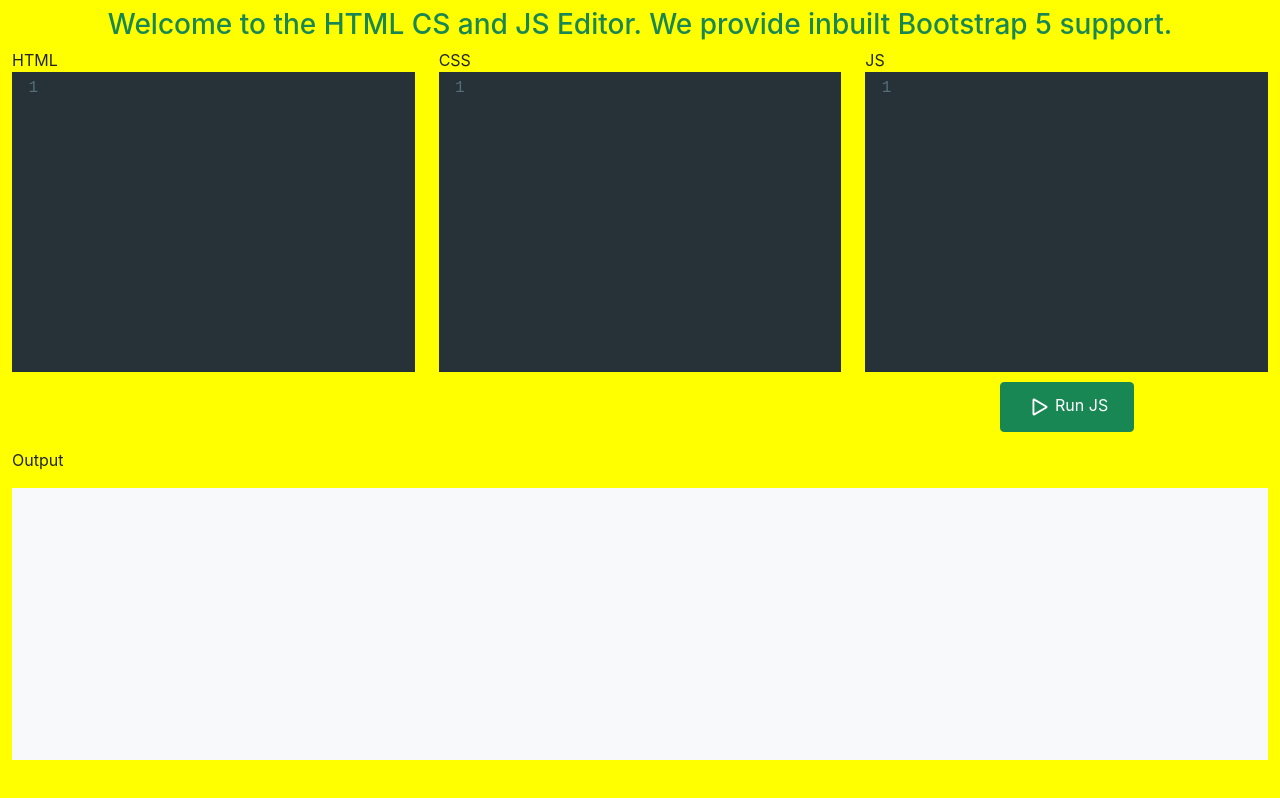
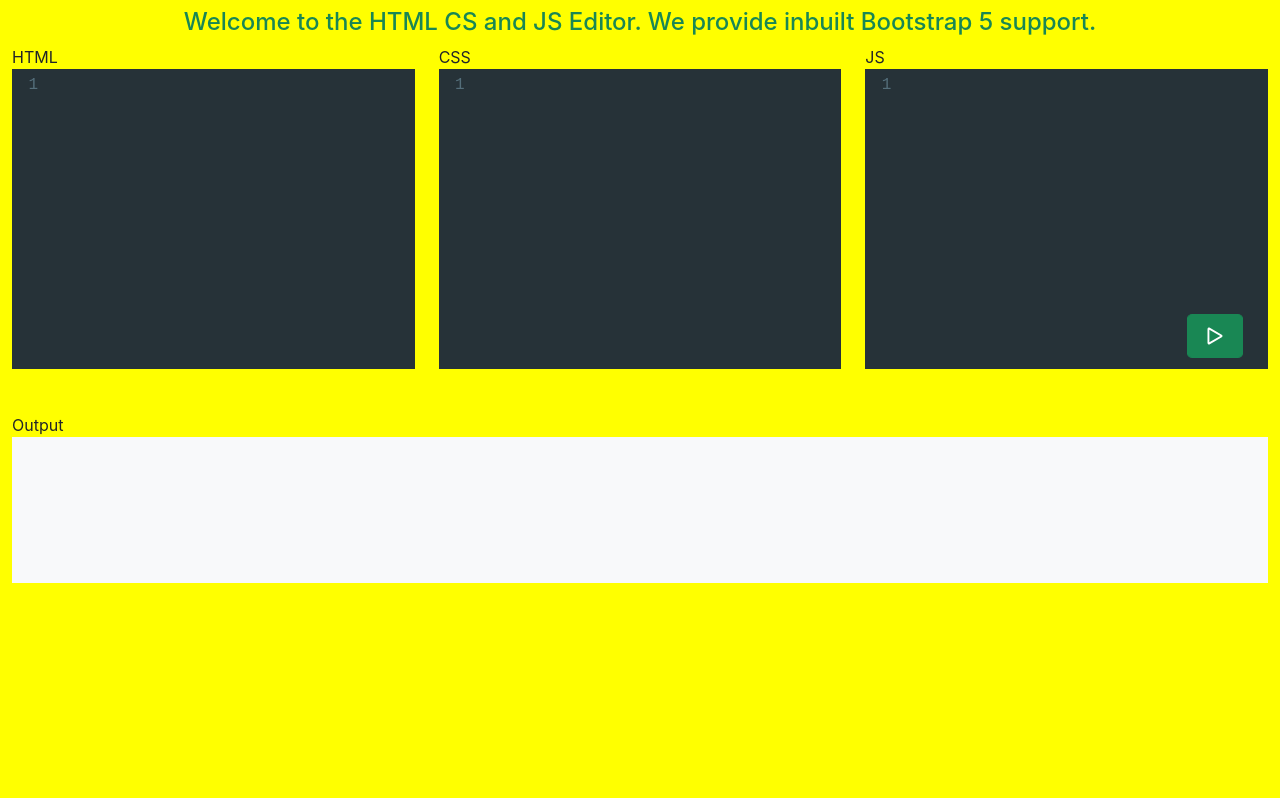
Before and after one commit to shivanshkr/html-playground, a React (Create React App) app: page / in a window 1280 px wide. Built offline with nearby package versions, Linux system fonts and the light colour scheme.

Commit message:
fixing styling

```diff
--- a/public/index.html
+++ b/public/index.html
@@ -28,7 +28,7 @@
   </head>
   <body>
     <noscript>You need to enable JavaScript to run this app.</noscript>
-    <div id="root" class="container-fluid full-height"></div>
+    <div id="root" class="container-fluid"></div>
     <!--
       This HTML file is a template.
       If you open it directly in the browser, you will see an empty page.
--- a/src/App.js
+++ b/src/App.js
@@ -47,8 +47,6 @@
     })
   }
 
-
-
   handleChange1 = (field, value) => {
     this.setState({
       [field]: value
@@ -81,22 +79,13 @@
     })
   }
 
-
-
   render() {
     return (
       <>
-        <div className="h3 h-5 pt-2 text-success text-center">Welcome to the HTML CS and JS Editor. We provide inbuilt Bootstrap 5 support. </div>
-        <div className="row h-50">
-          {/* <div className="col-4 h-100">
-            <span className="h-10">HTML</span>
-            <form className="h-90 d-grid">
-              <textarea type="text" name="html" onChange={this.handleChange} />
-            </form>
-          </div> */}
-          <div className="col-4 h-100">
-            <span className="h-10">HTML</span>
-            <form className="h-90 d-grid">
+        <div className="h4 pt-2 text-success text-center">Welcome to the HTML CS and JS Editor. We provide inbuilt Bootstrap 5 support. </div>
+        <div className="row mb-5 ">
+          <div className="col-sm-6 col-md-4 ">
+            <span className="">HTML</span>
             <CodeMirror
               value={this.state.html}
               options={{
@@ -111,12 +100,9 @@
                 this.handleChange1("html", html)
               }}
             />
-            </form>
           </div>
-          <div className="col-4 h-100">
-            <span className="h-10">CSS</span>
-            <form className="h-90 d-grid">
-              {/* <textarea type="text" name="css" onChange={this.handleChange} /> */}
+          <div className="col-sm-6 col-md-4 ">
+            <span className="">CSS</span>
             <CodeMirror
               value={this.state.css}
               options={{
@@ -131,12 +117,10 @@
                 this.handleChange1("css", css)
               }}
             />
-            </form>
+            {/* </form> */}
           </div>
-          <div className="col-4 h-100">
-            <span className="h-10">JS</span>
-            <form className="h-90 d-grid">
-              {/* <textarea type="text" name="js" onChange={this.handleChange} /> */}
+          <div className="col-sm-6 col-md-4 " style={{ position: "relative" }}>
+            <span className="">JS</span>
             <CodeMirror
               value={this.state.js}
               options={{
@@ -151,18 +135,16 @@
                 this.setState({ js });
               }}
             />
-              <button className="col-4 offset-4 mt-1 btn btn-success" type="button" onClick={this.runJS}>
+            <button className=" btn btn-success btn-floating" style={{ position: "relative", top: "-15%", left: "80%", borderRadius: "10%" }} type="button" onClick={this.runJS}>
               <svg xmlns="http://www.w3.org/2000/svg" width="30" height="30" fill="currentColor" className="bi bi-play" viewBox="0 0 16 16">
                 <path d="M10.804 8 5 4.633v6.734L10.804 8zm.792-.696a.802.802 0 0 1 0 1.392l-6.363 3.692C4.713 12.69 4 12.345 4 11.692V4.308c0-.653.713-.998 1.233-.696l6.363 3.692z" />
-                </svg>
-                Run JS</button>
-            </form>
+              </svg></button>
           </div>
+          <div className="col-sm-6 col-md-12 ">
+            <span className="">Output</span>
+            <div className="col-12 h-90">
+              <iframe title="result" className="bg-light h-90 col-12" srcDoc={this.state.final}></iframe>
             </div>
-        <div className="row h-40">
-          <span className="h-10">Output</span>
-          <div className="col-12 h-85 ">
-            <iframe title="result" className="h-100 bg-light col-12" srcDoc={this.state.final}></iframe>
           </div>
         </div>
       </>
--- a/src/index.css
+++ b/src/index.css
@@ -6,12 +6,10 @@
     sans-serif;
   -webkit-font-smoothing: antialiased;
   -moz-osx-font-smoothing: grayscale;
+  background: yellow;
 
 }
-.full-height {
-  height: 100%;
-  background: yellow;
-}
+
 
 code {
   font-family: source-code-pro, Menlo, Monaco, Consolas, 'Courier New',
```
Also changed, not shown: src/App.css (line endings or trailing spaces). Lines whose indentation alone changed are shown as unchanged.
